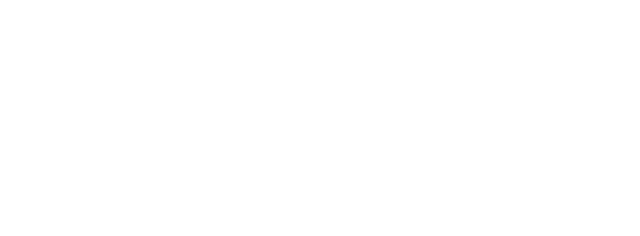
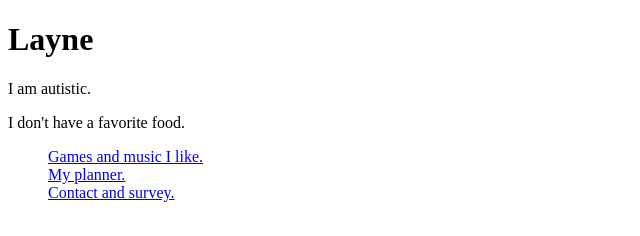
Before and after one commit to LSLS13/L-Portfolio.github.io, a plain HTML site: page index.html in a window 1280 px wide. Shown: the whole page, without its empty margins (0-640 px from the left). Drawn offline with Linux system fonts and the light colour scheme.

Commit message:
index.html

```diff
--- a/index.html
+++ b/index.html
@@ -1,10 +1,16 @@
 <!DOCTYPE html>
-<html lang="en">
-<head>
-</head>
+<html lang="eng">
+    <head>
+        <title> Home Page </title>
+    </head>
     <body>
-
-
-
+        <h1> Layne </h1>
+        <p> I am autistic.</p>
+        <p> I don't have a favorite food.</p>
+        <ul style="list-style-type: none; display: files; gap: 2rem;">
+            <li><a href="games.html">Games and music I like.</a></li>
+            <li><a href="personalPlanner.html">My planner.</a></li>
+            <li><a href="contactAndSurvey.html">Contact and survey.</a></li>
+        </ul>
     </body>
 </html>
```
